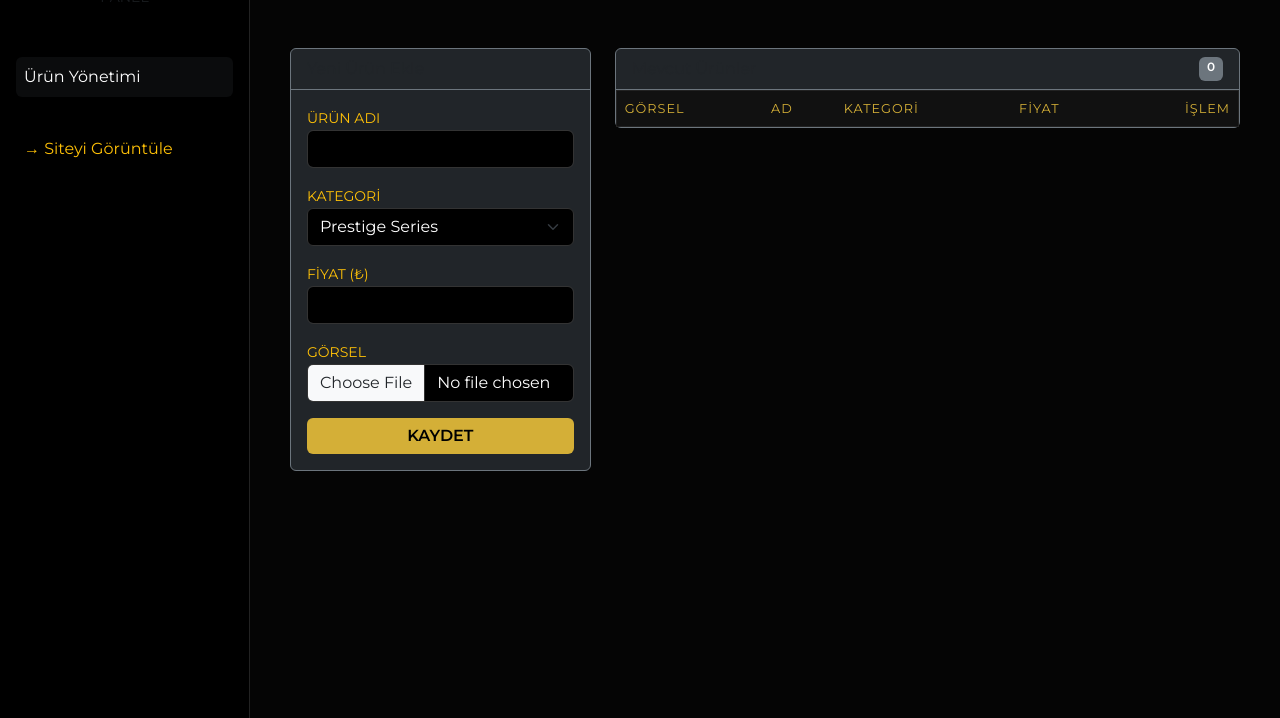
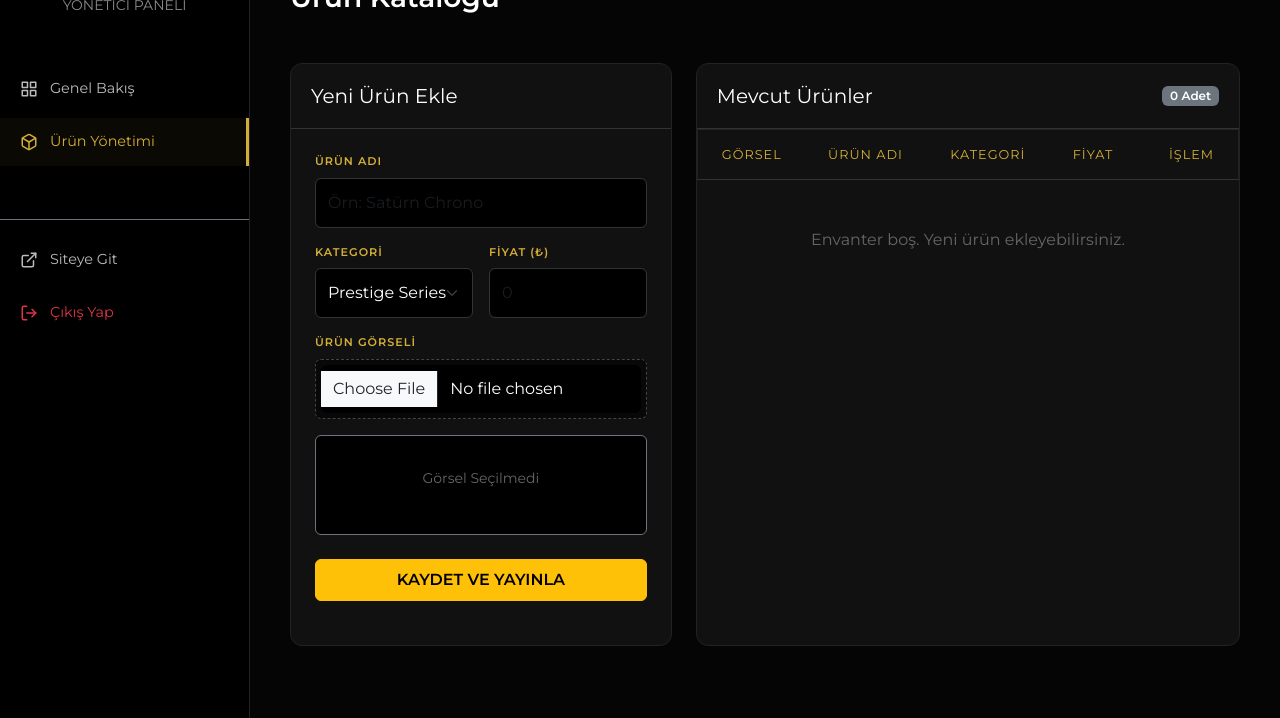
Before and after one commit to sadikgunay/Web-Design, a plain HTML site: page admin-urunler.html in a window 1280 px wide. Shown: the part 82-800 px from the top of the page. Drawn offline with nearby package versions, Linux system fonts and the light colour scheme.

Commit message:
Refactor admin product management HTML structure

```diff
--- a/admin-urunler.html
+++ b/admin-urunler.html
@@ -9,63 +9,98 @@
     <script src="https://unpkg.com/feather-icons"></script>
 
     <script>
-        // Basit Oturum Kontrolü (Login sayfası yoksa burayı silebilirsiniz test için)
+        // Oturum kontrolünü test için pasif bırakabilirsiniz
         if(localStorage.getItem("saaturn_session") !== "active") {
-            // window.location.href = "admin-login.html"; // Login sayfası varsa açın
+            // window.location.href = "admin-login.html";
         }
     </script>
 
     <style>
+        /* --- TASARIM KODLARI (İLK HALİ) --- */
         :root { --gold: #D4AF37; --dark: #050505; --panel: #111; }
-        body { background-color: var(--dark); color: #e0e0e0; font-family: 'Montserrat', sans-serif; }
-        .sidebar { background: #000; border-right: 1px solid #222; min-height: 100vh; width: 250px; position: fixed; padding-top: 30px; }
-        .main-content { margin-left: 250px; padding: 40px; }
-        .form-control, .form-select { background-color: #000 !important; border: 1px solid #333; color: #fff !important; }
-        .form-control:focus { border-color: var(--gold); box-shadow: none; }
-        .table-custom { --bs-table-bg: var(--panel); border: 1px solid #222; color: #ccc; }
-        .table-custom th { color: var(--gold); font-weight: normal; font-size: 0.8rem; letter-spacing: 1px; }
+        body { background-color: var(--dark); color: #e0e0e0; font-family: 'Montserrat', sans-serif; overflow-x: hidden; }
+
+        .sidebar {
+            background: #000; border-right: 1px solid #222; min-height: 100vh;
+            position: fixed; top: 0; left: 0; width: 250px; padding-top: 30px;
+            z-index: 1000; transition: transform 0.3s ease-in-out;
+        }
+        .nav-link { color: #bbb; padding: 12px 20px; display: flex; align-items: center; transition: 0.3s; font-size: 0.9rem; margin-bottom: 5px; text-decoration: none; }
+        .nav-link:hover, .nav-link.active { color: var(--gold); background: rgba(212, 175, 55, 0.05); border-right: 3px solid var(--gold); }
+        .nav-link svg { margin-right: 12px; width: 18px; }
+
+        .main-content { margin-left: 250px; padding: 40px; transition: margin-left 0.3s ease-in-out; }
+        .mobile-toggle-btn { display: none; position: fixed; top: 15px; left: 15px; z-index: 1100; background: var(--gold); border: none; padding: 8px; border-radius: 4px; color: #000; }
+        .card-custom { background: var(--panel); border: 1px solid #222; border-radius: 12px; height: 100%; margin-bottom: 20px; }
+        .card-header-custom { background: transparent; border-bottom: 1px solid #333; padding: 20px; }
+
+        label { color: var(--gold) !important; font-size: 0.7rem; letter-spacing: 1px; font-weight: 700; margin-bottom: 8px; display: block; text-transform: uppercase; }
+        .form-control, .form-select { background-color: #000 !important; border: 1px solid #333; color: #fff !important; padding: 12px; border-radius: 6px; }
+        .form-control:focus, .form-select:focus { border-color: var(--gold); box-shadow: 0 0 10px rgba(212, 175, 55, 0.1); }
+        .file-upload-wrapper { border: 1px dashed #444; border-radius: 6px; padding: 5px; background: #080808; transition:0.3s; }
+        .file-upload-wrapper:hover { border-color: var(--gold); }
+
+        .table-custom { --bs-table-bg: var(--panel); border: 1px solid #222; color: #ccc; margin-top: 0; }
+        .table-custom th { border-bottom: 1px solid #333; color: var(--gold); font-weight: normal; padding: 15px; font-size: 0.8rem; letter-spacing: 1px; white-space: nowrap; }
+        .table-custom td { border-bottom: 1px solid #222; padding: 15px; vertical-align: middle; font-size: 0.9rem; color: #ddd; }
         .product-thumb { width: 50px; height: 50px; object-fit: contain; background: #fff; border-radius: 4px; padding: 2px; }
-        .btn-warning { background-color: var(--gold); border: none; font-weight: 600; }
 
         @media (max-width: 991px) {
-            .sidebar { display: none; } /* Basitlik için mobilde gizledim */
-            .main-content { margin-left: 0; }
+            .sidebar { transform: translateX(-100%); }
+            .sidebar.show { transform: translateX(0); }
+            .main-content { margin-left: 0; padding: 20px; padding-top: 70px; }
+            .mobile-toggle-btn { display: block; }
+            .col-6 { width: 100%; }
+            .table-responsive { border: 1px solid #333; border-radius: 6px; }
         }
     </style>
 </head>
 <body onload="urunleriListele()">
 
-    <nav class="sidebar">
+    <button class="mobile-toggle-btn" onclick="toggleSidebar()">
+        <i data-feather="menu"></i>
+    </button>
+
+    <nav class="sidebar" id="sidebar">
         <div class="text-center mb-5">
-            <h4 class="text-warning fw-bold">SAATÜRN</h4>
-            <small class="text-muted">PANEL</small>
+            <h4 class="text-warning fw-bold pt-2">SAATÜRN</h4>
+            <small class="text-muted" style="color:#888 !important;">YÖNETİCİ PANELİ</small>
+            <button class="btn btn-sm btn-outline-secondary d-lg-none position-absolute top-0 end-0 m-3" onclick="toggleSidebar()">X</button>
         </div>
-        <div class="d-flex flex-column px-3 gap-2">
-            <a href="#" class="text-white text-decoration-none p-2 bg-secondary bg-opacity-10 rounded">Ürün Yönetimi</a>
-            <a href="urunler.html" target="_blank" class="text-warning text-decoration-none p-2 mt-4">→ Siteyi Görüntüle</a>
+        <div class="d-flex flex-column">
+            <a href="admin-panel.html" class="nav-link"><span data-feather="grid"></span> Genel Bakış</a>
+            <a href="admin-urunler.html" class="nav-link active"><span data-feather="box"></span> Ürün Yönetimi</a>
+            <div class="mt-5 border-top border-secondary pt-3">
+                <a href="urunler.html" target="_blank" class="nav-link"><span data-feather="external-link"></span> Siteye Git</a>
+                <a href="#" onclick="cikisYap()" class="nav-link text-danger"><span data-feather="log-out"></span> Çıkış Yap</a>
+            </div>
         </div>
     </nav>
 
     <div class="main-content">
-        <div class="d-flex justify-content-between align-items-center mb-5">
-            <h3 class="fw-bold text-white">Ürün Kataloğu</h3>
-            <button class="btn btn-outline-warning btn-sm" onclick="varsayilanlariYukle()">
-                <span data-feather="rotate-ccw"></span> Varsayılanları Yükle
-            </button>
+        <div class="d-flex flex-column flex-md-row justify-content-between align-items-md-center mb-5 gap-3">
+            <div>
+                <h6 class="text-secondary mb-1" style="color:#aaa !important;">ENVANTER</h6>
+                <h3 class="fw-bold m-0 text-white">Ürün Kataloğu</h3>
+            </div>
             </div>
 
         <div class="row g-4">
-            <div class="col-lg-4">
-                <div class="card bg-dark border-secondary">
-                    <div class="card-header border-secondary">Yeni Ürün Ekle</div>
-                    <div class="card-body">
+            <div class="col-lg-5">
+                <div class="card-custom">
+                    <div class="card-header-custom">
+                        <h5 class="text-white m-0">Yeni Ürün Ekle</h5>
+                    </div>
+                    <div class="card-body p-4">
                         <form id="urunForm">
                             <div class="mb-3">
-                                <label class="small text-warning">ÜRÜN ADI</label>
-                                <input type="text" id="uAd" class="form-control" required>
+                                <label>ÜRÜN ADI</label>
+                                <input type="text" id="uAd" class="form-control" placeholder="Örn: Satürn Chrono" required>
                             </div>
-                            <div class="mb-3">
-                                <label class="small text-warning">KATEGORİ</label>
+
+                            <div class="row g-3">
+                                <div class="col-md-6 col-12 mb-3">
+                                    <label>KATEGORİ</label>
                                     <select id="uKat" class="form-select">
                                         <option value="Prestige Series">Prestige Series</option>
                                         <option value="Elite Series">Elite Series</option>
@@ -74,40 +109,51 @@
                                         <option value="Limited Edition">Limited Edition</option>
                                     </select>
                                 </div>
-                            <div class="mb-3">
-                                <label class="small text-warning">FİYAT (₺)</label>
-                                <input type="number" id="uFiyat" class="form-control" required>
+                                <div class="col-md-6 col-12 mb-3">
+                                    <label>FİYAT (₺)</label>
+                                    <input type="number" id="uFiyat" class="form-control" placeholder="0" required>
                                 </div>
-                            <div class="mb-3">
-                                <label class="small text-warning">GÖRSEL</label>
-                                <input type="file" id="uResimFile" class="form-control" accept="image/*" onchange="resimOnizle(this)">
-                                <img id="imgPreview" src="" style="max-height: 80px; display: none; margin-top: 10px;">
                             </div>
-                            <button type="button" class="btn btn-warning w-100" onclick="urunKaydet()">KAYDET</button>
+
+                            <div class="mb-4">
+                                <label>ÜRÜN GÖRSELİ</label>
+                                <div class="file-upload-wrapper">
+                                    <input type="file" id="uResimFile" class="form-control border-0" accept="image/*" onchange="resimOnizle(this)">
+                                </div>
+                                <div class="mt-3 text-center border border-secondary rounded p-2 bg-black" style="min-height: 100px;">
+                                    <img id="imgPreview" src="" style="max-height: 100px; display: none;">
+                                    <p id="noImgText" class="text-muted small m-0 pt-4" style="color:#666 !important;">Görsel Seçilmedi</p>
+                                </div>
+                            </div>
+
+                            <button type="button" class="btn btn-warning w-100 py-2 fw-bold" onclick="urunKaydet()">KAYDET VE YAYINLA</button>
                         </form>
                     </div>
                 </div>
             </div>
 
-            <div class="col-lg-8">
-                <div class="card bg-dark border-secondary">
-                    <div class="card-header border-secondary d-flex justify-content-between">
-                        <span>Mevcut Ürünler</span>
-                        <span id="toplamUrun" class="badge bg-secondary">0</span>
+            <div class="col-lg-7">
+                <div class="card-custom">
+                    <div class="card-header-custom d-flex justify-content-between align-items-center">
+                        <h5 class="text-white m-0">Mevcut Ürünler</h5>
+                        <span class="badge bg-secondary" id="toplamUrun">0 Adet</span>
                     </div>
                     <div class="table-responsive">
-                        <table class="table table-custom mb-0 align-middle">
+                        <table class="table table-custom table-hover mb-0">
                             <thead>
                                 <tr>
-                                    <th>GÖRSEL</th>
-                                    <th>AD</th>
+                                    <th class="ps-4">GÖRSEL</th>
+                                    <th>ÜRÜN ADI</th>
                                     <th>KATEGORİ</th>
                                     <th>FİYAT</th>
-                                    <th class="text-end">İŞLEM</th>
+                                    <th class="text-end pe-4">İŞLEM</th>
                                 </tr>
                             </thead>
                             <tbody id="urunTablosu"></tbody>
                         </table>
+                        <div id="bosListeUyari" class="text-center py-5 text-muted" style="display:none; color:#666 !important;">
+                            Envanter boş. Yeni ürün ekleyebilirsiniz.
+                        </div>
                     </div>
                 </div>
             </div>
@@ -119,28 +165,39 @@
         feather.replace();
         let secilenResimBase64 = "";
 
-        // Resim Önizleme
+        // Veri Havuzu Anahtarımız: 'saaturn_stok_v3' (Bunu urunler.html de kullanacak)
+        const STORAGE_KEY = 'saaturn_stok_v3';
+
+        function toggleSidebar() { document.getElementById('sidebar').classList.toggle('show'); }
+
         function resimOnizle(input) {
             if (input.files && input.files[0]) {
                 const file = input.files[0];
-                if (file.size > 2000000) { alert("Resim çok büyük! Lütfen 2MB altı resim seçin."); return; }
+                // 1MB Kontrolü (LocalStorage patlamasın diye)
+                if (file.size > 1000000) {
+                    alert("UYARI: Resim boyutu çok yüksek. Lütfen 1MB altı bir resim seçin yoksa kaydedilmeyebilir.");
+                    // Yine de devam ediyoruz ama riskli
+                }
                 const reader = new FileReader();
                 reader.onload = function(e) {
                     document.getElementById('imgPreview').src = e.target.result;
-                    document.getElementById('imgPreview').style.display = 'block';
+                    document.getElementById('imgPreview').style.display = 'inline-block';
+                    document.getElementById('noImgText').style.display = 'none';
                     secilenResimBase64 = e.target.result;
                 }
                 reader.readAsDataURL(file);
             }
         }
 
-        // Ürün Kaydetme
         function urunKaydet() {
             const ad = document.getElementById('uAd').value;
             const fiyat = document.getElementById('uFiyat').value;
             const kat = document.getElementById('uKat').value;
 
-            if(!ad || !fiyat || !secilenResimBase64) { alert("Lütfen tüm alanları doldurun ve resim seçin."); return; }
+            if(!ad || !fiyat || !secilenResimBase64) {
+                alert("Lütfen İsim, Fiyat ve Görsel alanlarını doldurunuz.");
+                return;
+            }
 
             const yeniUrun = {
                 id: Date.now(),
@@ -148,71 +205,70 @@
                 kat: kat,
                 fiyat: parseInt(fiyat),
                 img: secilenResimBase64,
-                badge: "YENİ" // Eklenenlere otomatik YENİ etiketi verelim
+                badge: "YENİ" // Eklenenler otomatik YENİ etiketli olsun
             };
 
             try {
-                const urunler = JSON.parse(localStorage.getItem('saaturnUrunler')) || [];
-                urunler.unshift(yeniUrun); // En başa ekle
-                localStorage.setItem('saaturnUrunler', JSON.stringify(urunler));
+                const urunler = JSON.parse(localStorage.getItem(STORAGE_KEY)) || [];
+                urunler.unshift(yeniUrun); // Listeye en başa ekle
 
-                // Temizlik
+                // Kayıt İşlemi
+                localStorage.setItem(STORAGE_KEY, JSON.stringify(urunler));
+
+                // Formu Temizle
                 document.getElementById('urunForm').reset();
                 document.getElementById('imgPreview').style.display = 'none';
+                document.getElementById('noImgText').style.display = 'block';
                 secilenResimBase64 = "";
 
                 urunleriListele();
-                alert("Ürün eklendi! Koleksiyon sayfasını yenileyerek görebilirsiniz.");
+                alert("✅ Ürün başarıyla kaydedildi! urunler.html sayfasını yenileyip görebilirsiniz.");
+
             } catch (e) {
-                alert("Depolama hatası (Kota Doldu). Lütfen bazı ürünleri silin.");
+                alert("❌ HATA: Depolama alanı doldu. Lütfen görsel boyutunu küçültün veya eski ürünleri silin.");
+                console.error(e);
             }
         }
 
-        // Listeleme
         function urunleriListele() {
-            const urunler = JSON.parse(localStorage.getItem('saaturnUrunler')) || [];
+            const urunler = JSON.parse(localStorage.getItem(STORAGE_KEY)) || [];
             const tablo = document.getElementById('urunTablosu');
+
             tablo.innerHTML = "";
-            document.getElementById('toplamUrun').innerText = urunler.length;
+            document.getElementById('toplamUrun').innerText = urunler.length + " Adet";
 
+            if(urunler.length === 0) {
+                document.getElementById('bosListeUyari').style.display = 'block';
+            } else {
+                document.getElementById('bosListeUyari').style.display = 'none';
                 urunler.forEach((u, index) => {
                     tablo.innerHTML += `
                         <tr>
-                        <td><img src="${u.img}" class="product-thumb"></td>
-                        <td class="text-white fw-bold">${u.ad}</td>
+                            <td class="ps-4"><img src="${u.img}" class="product-thumb"></td>
+                            <td class="fw-bold text-white">${u.ad}</td>
                             <td><span class="badge bg-secondary text-dark bg-opacity-75">${u.kat}</span></td>
                             <td class="text-warning">${u.fiyat.toLocaleString()} ₺</td>
-                        <td class="text-end">
-                            <button class="btn btn-sm btn-outline-danger" onclick="urunSil(${index})">Sil</button>
+                            <td class="text-end pe-4">
+                                <button class="btn btn-sm btn-outline-danger py-0 px-2" onclick="urunSil(${index})">Sil</button>
                             </td>
                         </tr>
                     `;
                 });
             }
+        }
 
-        // Silme
         function urunSil(index) {
-            if(confirm("Bu ürünü silmek istiyor musunuz?")) {
-                const urunler = JSON.parse(localStorage.getItem('saaturnUrunler'));
+            if(confirm("Bu ürünü kalıcı olarak silmek istiyor musunuz?")) {
+                const urunler = JSON.parse(localStorage.getItem(STORAGE_KEY));
                 urunler.splice(index, 1);
-                localStorage.setItem('saaturnUrunler', JSON.stringify(urunler));
+                localStorage.setItem(STORAGE_KEY, JSON.stringify(urunler));
                 urunleriListele();
             }
         }
 
-        // Varsayılan Yükleme
-        function varsayilanlariYukle() {
-            if(confirm("Mevcut liste silinip varsayılan saatler yüklenecek. Onaylıyor musunuz?")) {
-                // Not: Resim yolları demo olduğu için 'assets/...' şeklindedir.
-                // Gerçek çalışmada bu klasörde resimler olmalı veya base64 kullanılmalı.
-                const varsayilanlar = [
-                    { id: 1, ad: "Satürn ELITE", kat: "Prestige Series", fiyat: 24000, img: "https://via.placeholder.com/300x400/000000/D4AF37?text=ELITE", badge: "VİTRİN" },
-                    { id: 2, ad: "Satürn OCEAN", kat: "Sport / Diver", fiyat: 12400, img: "https://via.placeholder.com/300x400/000000/D4AF37?text=OCEAN", badge: "" },
-                    { id: 3, ad: "Satürn TIMELESS", kat: "Classic", fiyat: 9250, img: "https://via.placeholder.com/300x400/000000/D4AF37?text=TIMELESS", badge: "İNDİRİM" }
-                ];
-                localStorage.setItem('saaturnUrunler', JSON.stringify(varsayilanlar));
-                urunleriListele();
-            }
+        function cikisYap() {
+            localStorage.removeItem("saaturn_session");
+            // window.location.href = "index.html";
         }
     </script>
 </body>
```
Lines whose indentation alone changed are shown as unchanged.
